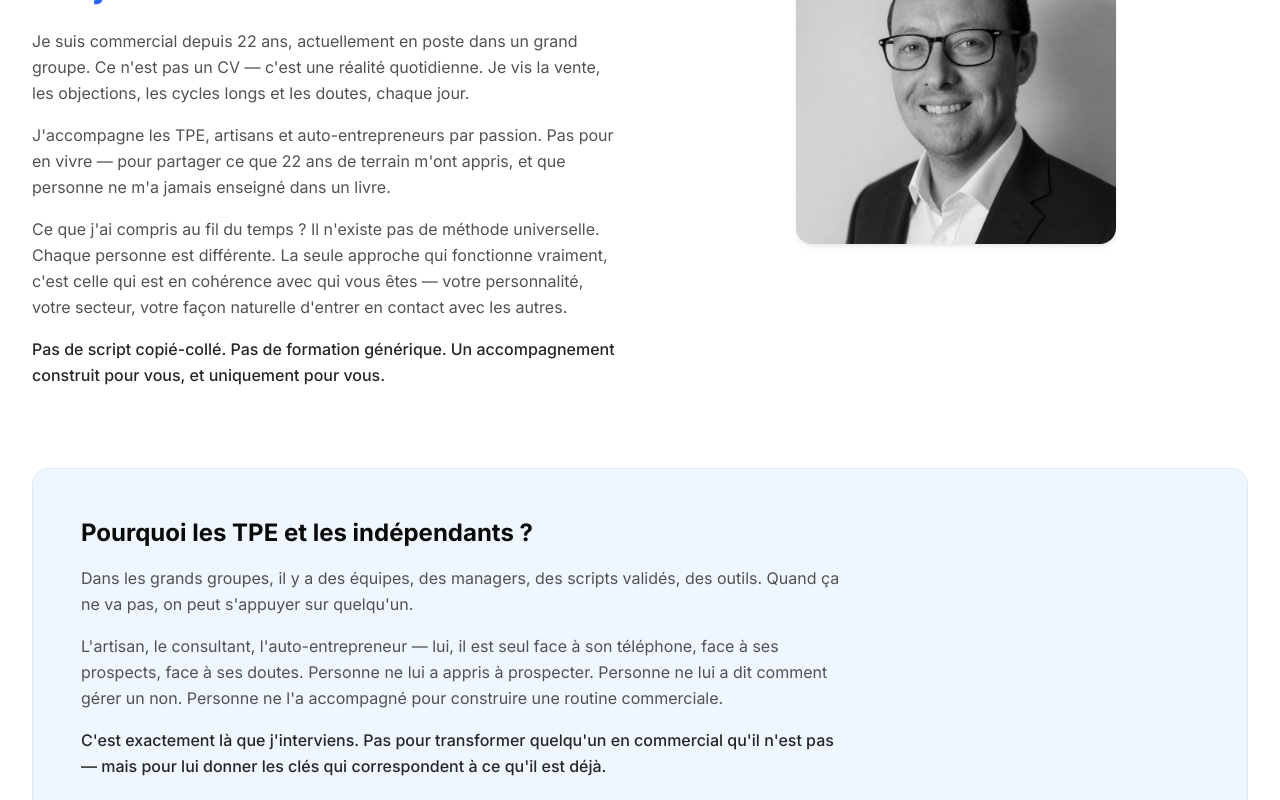
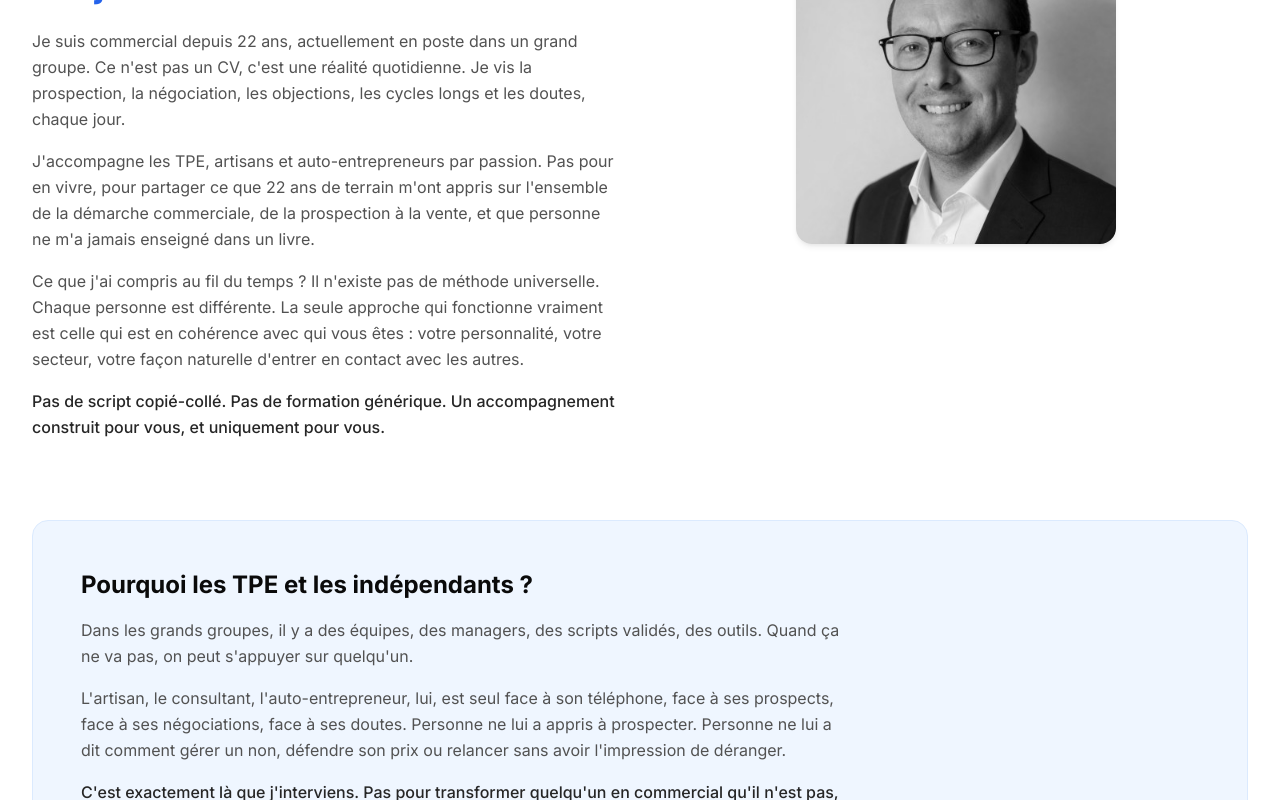
Before and after one commit to amelinethierry-maker/vantio, a Next.js app: page /a-propos in a window 1280 px wide. Shown: the part 220-1020 px from the top of the page. Built offline with nearby package versions, Linux system fonts and the light colour scheme; no server answers.

Commit message:
fix: page a-propos - retrait des tirets cadratins et touche du repositionnement

```diff
--- a/app/a-propos/page.tsx
+++ b/app/a-propos/page.tsx
@@ -31,7 +31,7 @@ const values = [
   {
     title: "La passion comme moteur",
     description:
-      "J'accompagne les TPE et indépendants par conviction, pas par obligation. Voir quelqu'un reprendre confiance dans sa démarche commerciale — c'est ça qui me motive.",
+      "J'accompagne les TPE et indépendants par conviction, pas par obligation. Voir quelqu'un reprendre confiance dans sa démarche commerciale, c'est ça qui me motive.",
   },
 ];
 
@@ -72,18 +72,19 @@ export default function AboutPage() {
               <div className="mt-6 space-y-4 text-neutral-600 leading-relaxed">
                 <p>
                   Je suis commercial depuis 22 ans, actuellement en poste dans un grand groupe.
-                  Ce n'est pas un CV — c'est une réalité quotidienne. Je vis la vente,
-                  les objections, les cycles longs et les doutes, chaque jour.
+                  Ce n'est pas un CV, c'est une réalité quotidienne. Je vis la prospection,
+                  la négociation, les objections, les cycles longs et les doutes, chaque jour.
                 </p>
                 <p>
                   J'accompagne les TPE, artisans et auto-entrepreneurs par passion.
-                  Pas pour en vivre — pour partager ce que 22 ans de terrain m'ont appris,
+                  Pas pour en vivre, pour partager ce que 22 ans de terrain m'ont appris
+                  sur l'ensemble de la démarche commerciale, de la prospection à la vente,
                   et que personne ne m'a jamais enseigné dans un livre.
                 </p>
                 <p>
                   Ce que j'ai compris au fil du temps ? Il n'existe pas de méthode universelle.
-                  Chaque personne est différente. La seule approche qui fonctionne vraiment,
-                  c'est celle qui est en cohérence avec qui vous êtes — votre personnalité,
+                  Chaque personne est différente. La seule approche qui fonctionne vraiment
+                  est celle qui est en cohérence avec qui vous êtes : votre personnalité,
                   votre secteur, votre façon naturelle d'entrer en contact avec les autres.
                 </p>
                 <p className="font-medium text-neutral-800">
@@ -97,7 +98,7 @@ export default function AboutPage() {
             <div className="flex justify-center">
               <Image
                 src="/photo-profil.jpg"
-                alt="Expert commercial Vantio — 22 ans d'expérience terrain"
+                alt="Expert commercial Vantio, 22 ans d'expérience terrain"
                 width={320}
                 height={400}
                 className="rounded-2xl object-cover shadow-medium"
@@ -119,15 +120,15 @@ export default function AboutPage() {
                 des outils. Quand ça ne va pas, on peut s'appuyer sur quelqu'un.
               </p>
               <p>
-                L'artisan, le consultant, l'auto-entrepreneur — lui, il est seul face à son
-                téléphone, face à ses prospects, face à ses doutes. Personne ne lui a appris
-                à prospecter. Personne ne lui a dit comment gérer un non. Personne ne l'a
-                accompagné pour construire une routine commerciale.
+                L'artisan, le consultant, l'auto-entrepreneur, lui, est seul face à son
+                téléphone, face à ses prospects, face à ses négociations, face à ses doutes.
+                Personne ne lui a appris à prospecter. Personne ne lui a dit comment gérer
+                un non, défendre son prix ou relancer sans avoir l'impression de déranger.
               </p>
               <p className="font-medium text-neutral-800">
                 C'est exactement là que j'interviens. Pas pour transformer quelqu'un en
-                commercial qu'il n'est pas — mais pour lui donner les clés qui correspondent
-                à ce qu'il est déjà.
+                commercial qu'il n'est pas, mais pour lui donner les clés qui correspondent
+                à ce qu'il est déjà, sur l'ensemble de sa démarche commerciale.
               </p>
             </div>
           </div>
```
